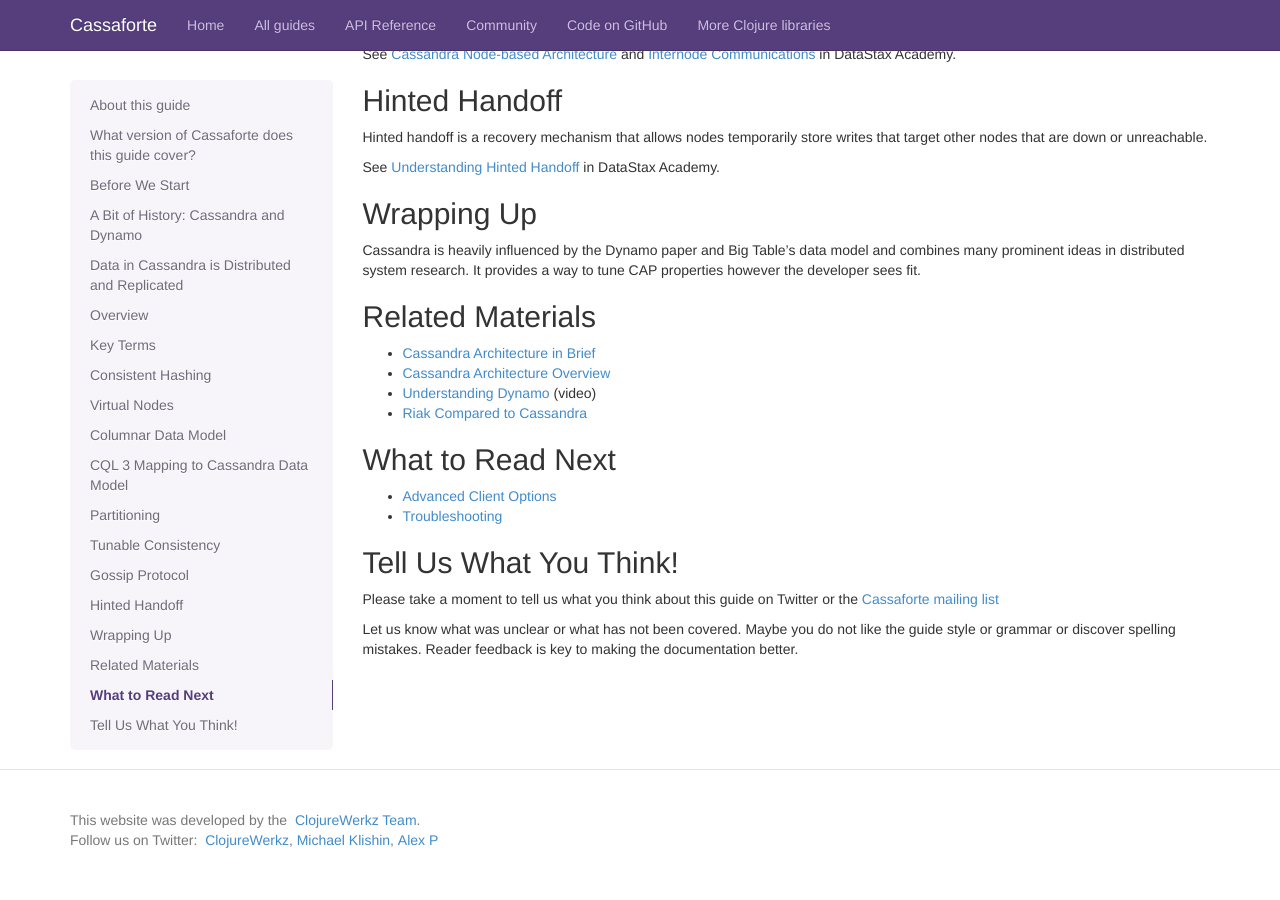
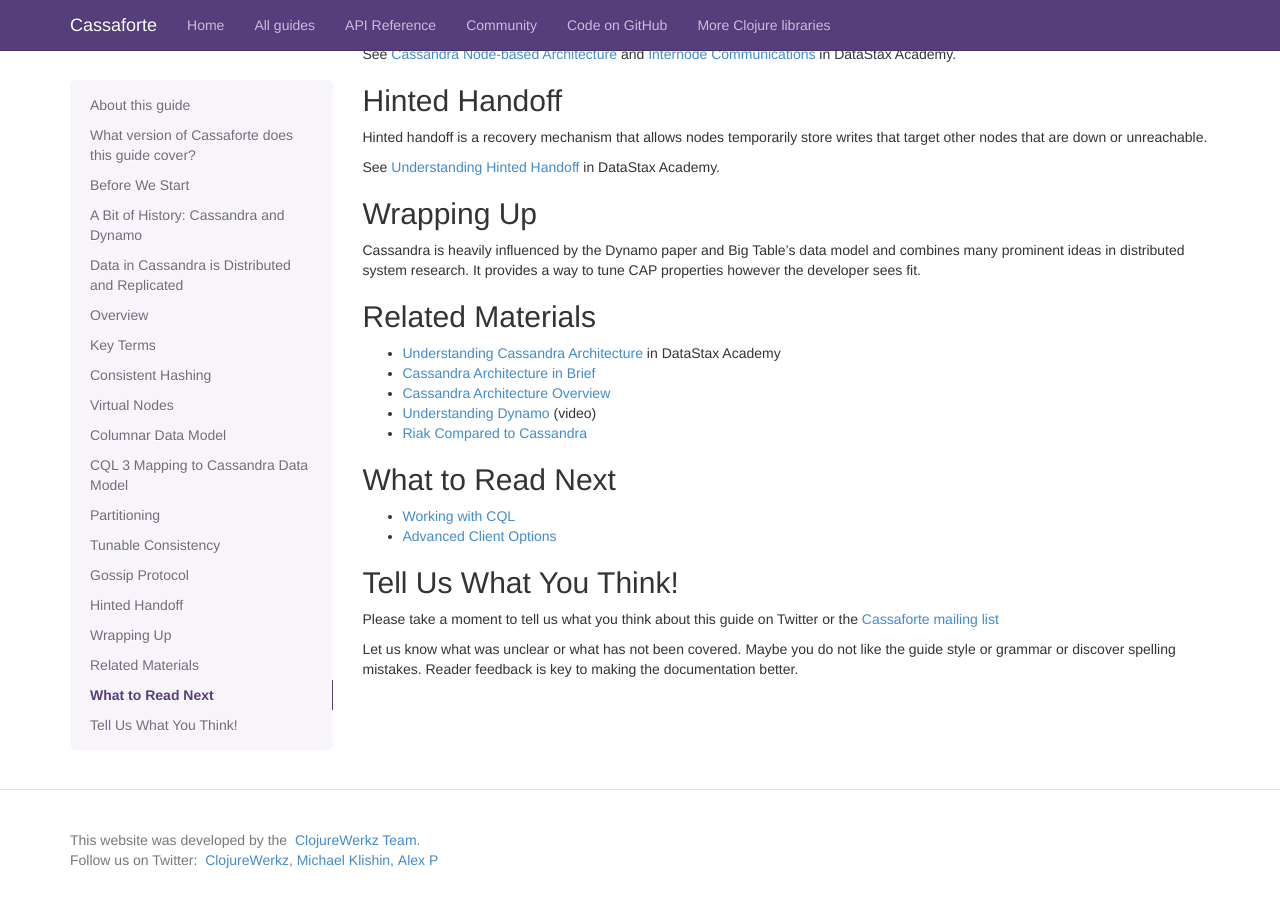
Before and after one commit to clojurewerkz/cassaforte.docs, a Jekyll site: the page built from articles/cassandra_concepts.md, in a window 1280 px wide and 900 px high, scrolled down 2654 px. Built offline with Jekyll 4.4.1, drawn with Linux system fonts in a browser that asks for light colours; some web fonts are replaced; Markdown is read by kramdown in place of the engine named in the settings.

Commit message:
Fix a couple of broken links

```diff
--- a/articles/cassandra_concepts.md
+++ b/articles/cassandra_concepts.md
@@ -226,13 +226,14 @@ It provides a way to tune CAP properties however the developer sees fit.
 
 ## Related Materials
 
- * [Cassandra Architecture in Brief](http://www.datastax.com/documentation/cassandra/2.0/cassandra/architecture/architectureIntro_c.html)
+ * [Understanding Cassandra Architecture](https://academy.datastax.com/courses/understanding-cassandra-architecture) in DataStax Academy
+ * [Cassandra Architecture in Brief](http://www.datastax.com/documentation/cassandra/2.1/cassandra/architecture/architectureIntro_c.html)
  * [Cassandra Architecture Overview](http://wiki.apache.org/cassandra/ArchitectureOverview)
- * [Understanding Dynamo](http://nosqltapes.com/video/understanding-dynamo-with-andy-gross) (video)
+ * [Understanding Dynamo](http://vimeo.com/18450323) (video)
  * [Riak Compared to Cassandra](http://docs.basho.com/riak/1.2.1/references/appendices/comparisons/Riak-Compared-to-Cassandra/)
 
 
 ## What to Read Next
 
+  * [Working with CQL](/articles/cql.html)
   * [Advanced Client Options](/articles/advanced_client_options.html)
-  * [Troubleshooting](/articles/troubleshooting.html)
```
